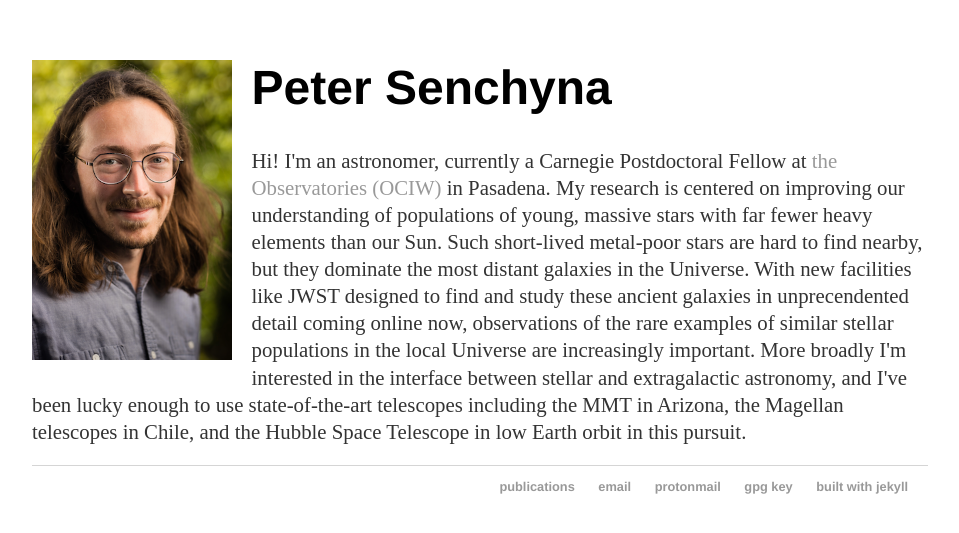
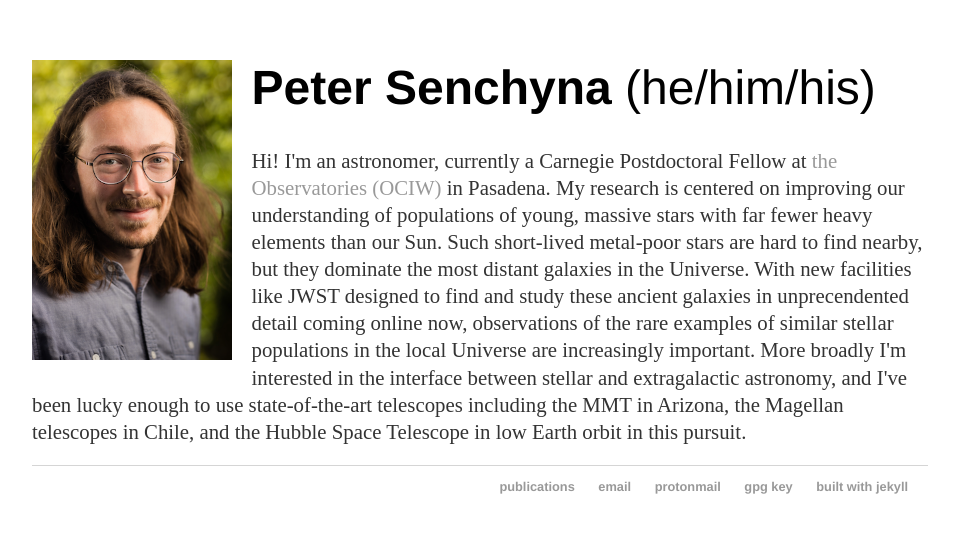
Before and after one commit to senchp/old_senchp.github.io, a Jekyll site: the page built from index.html, in a window 1280 px wide. Shown: the top 533 px of the page, without its empty margins (160-1119 px from the left). Built offline with Jekyll 4.4.1, drawn with Linux system fonts in a browser that asks for light colours.

Commit message:
css update

```diff
--- a/css/main.css
+++ b/css/main.css
@@ -23,6 +23,10 @@ h1 {
     font-size: 3em;
     font-family:'Helvetica', 'Arial', 'Sans-Serif';
 }
+h1 span {
+    font-weight: normal;
+}
+
 p {
     font-size: 1.3em;
     line-height: 1.3em;
--- a/index.html
+++ b/index.html
@@ -4,7 +4,7 @@ title: Peter Senchyna
 ---
 <img src='assets/me_carnegie.png' alt='my face' class='left' style="height:300px">
 <div class='blurb'>
-    <h1>Peter Senchyna</h1>
+    <h1>Peter Senchyna <span>(he/him/his)</span></h1>
     <p>Hi! I'm an astronomer, currently a Carnegie Postdoctoral Fellow at <a href="https://obs.carnegiescience.edu/">the Observatories (OCIW)</a> in Pasadena.
     My research is centered on improving our understanding of populations of young, massive stars with far fewer heavy elements than our Sun.
     Such short-lived metal-poor stars are hard to find nearby, but they dominate the most distant galaxies in the Universe.
```
